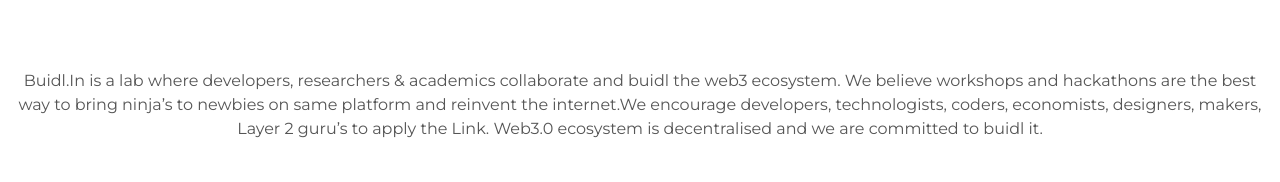
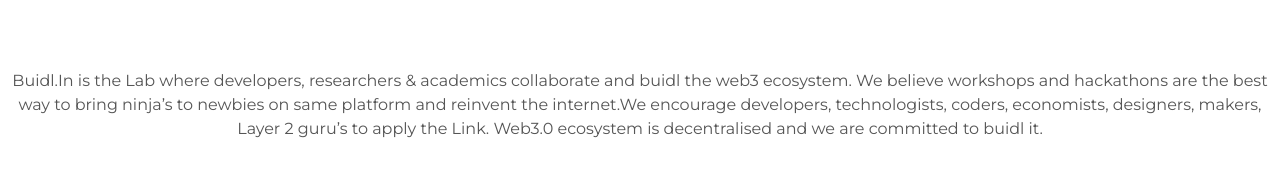
Before and after one commit to buidlin/buidlIN, a plain HTML site: page index.html in a window 1280 px wide. Shown: the part 999-1181 px from the top of the page. Drawn offline with nearby package versions, Linux system fonts and the light colour scheme; a script that the page names is missing.

Commit message:
updation

```diff
--- a/index.html
+++ b/index.html
@@ -67,7 +67,7 @@
         </div>
         <a class="down" href="#about" data-scroll><span class="footer-small">Know More</span><i class="icon fa fa-chevron-down" aria-hidden="true"></i></a>
     </div>
-    <div class="container-fluid">
+
 
     <div class="hackathons container-fluid" id="themes">
       <h1 class="text-center" style="color:#3f9df7;"><span class="white-border-bottom">About Us</span></h1>
@@ -75,7 +75,7 @@
         <br>
     <div class="row text-center">
       <p>
-        Buidl.In is a lab where developers, researchers  &  academics collaborate and buidl the web3 ecosystem. We believe workshops and hackathons are the best way to bring ninja’s to newbies on same platform and reinvent the internet.We encourage developers, technologists,  coders, economists, designers, makers, Layer 2 guru’s  to apply the Link. Web3.0 ecosystem is decentralised and we are committed to buidl it.
+        Buidl.In is the Lab where developers, researchers  &  academics collaborate and buidl the web3 ecosystem. We believe workshops and hackathons are the best way to bring ninja’s to newbies on same platform and reinvent the internet.We encourage developers, technologists,  coders, economists, designers, makers, Layer 2 guru’s  to apply the Link. Web3.0 ecosystem is decentralised and we are committed to buidl it.
 
       </p>
     </div>
@@ -83,7 +83,7 @@
         <br>
         <br>
   </div>
-
+<div class="container-fluid">
     <section id="about">
         <div class="user-details">
             <h1 class="text-center" style="color:#3f9df7;"><span class="white-border-bottom">Buidl In 2019</span></h1>
```
